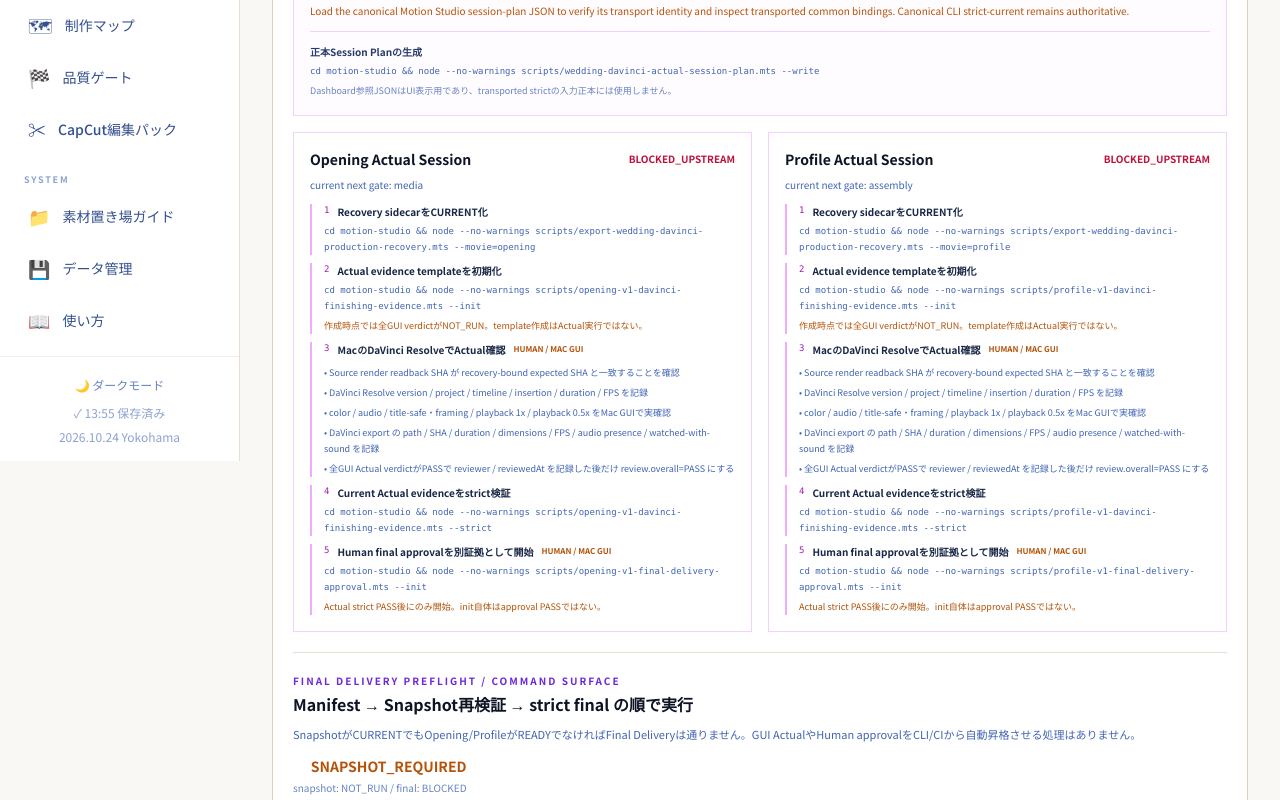
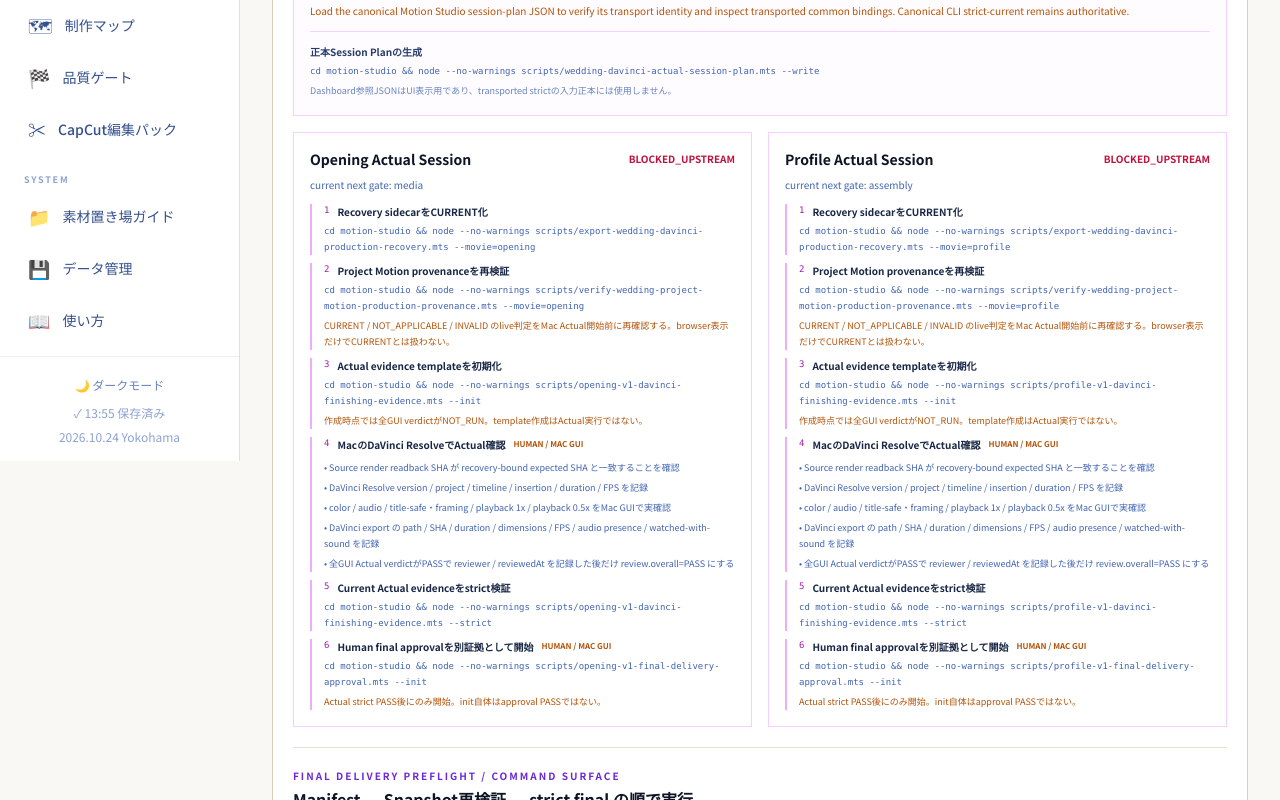
Before and after one commit to m-shogo/wedding-project, a React (Vite) app in the folder movie-dashboard/: page /movie-coach/motion-library in a window 1280 px wide. Shown: the part 2280-3080 px from the top of the page. Built offline with nearby package versions, Linux system fonts and the light colour scheme.

Commit message:
feat(movie): expose project motion state in dashboard session plan

```diff
--- a/movie-dashboard/src/data/weddingDavinciActualSessionPlan.ts
+++ b/movie-dashboard/src/data/weddingDavinciActualSessionPlan.ts
@@ -12,7 +12,7 @@ const manualChecklist = [
   "全GUI Actual verdictがPASSで reviewer / reviewedAt を記録した後だけ review.overall=PASS にする",
 ] as const;
 
-const buildActions = (movieId: MovieId) => {
+const buildActions = (movieId: MovieId, projectMotionCommand: string) => {
   const prefix = movieId === "opening" ? "opening" : "profile";
   return [
     {
@@ -24,6 +24,14 @@ const buildActions = (movieId: MovieId) => {
     },
     {
       order: 2,
+      kind: "PROJECT_MOTION_PREFLIGHT" as const,
+      label: "Project Motion provenanceを再検証",
+      command: `cd motion-studio && ${projectMotionCommand}`,
+      humanOnly: false,
+      note: "CURRENT / NOT_APPLICABLE / INVALID のlive判定をMac Actual開始前に再確認する。browser表示だけでCURRENTとは扱わない。",
+    },
+    {
+      order: 3,
       kind: "EVIDENCE_INIT" as const,
       label: "Actual evidence templateを初期化",
       command: `cd motion-studio && node --no-warnings scripts/${prefix}-v1-davinci-finishing-evidence.mts --init`,
@@ -31,7 +39,7 @@ const buildActions = (movieId: MovieId) => {
       note: "作成時点では全GUI verdictがNOT_RUN。template作成はActual実行ではない。",
     },
     {
-      order: 3,
+      order: 4,
       kind: "MAC_GUI_ACTUAL" as const,
       label: "MacのDaVinci ResolveでActual確認",
       command: null,
@@ -39,14 +47,14 @@ const buildActions = (movieId: MovieId) => {
       checklist: manualChecklist,
     },
     {
-      order: 4,
+      order: 5,
       kind: "STRICT_VERIFY" as const,
       label: "Current Actual evidenceをstrict検証",
       command: `cd motion-studio && node --no-warnings scripts/${prefix}-v1-davinci-finishing-evidence.mts --strict`,
       humanOnly: false,
     },
     {
-      order: 5,
+      order: 6,
       kind: "HUMAN_FINAL_APPROVAL" as const,
       label: "Human final approvalを別証拠として開始",
       command: `cd motion-studio && node --no-warnings scripts/${prefix}-v1-final-delivery-approval.mts --init`,
@@ -60,10 +68,13 @@ export function buildWeddingDavinciActualSessionPlan() {
   const packet = buildWeddingDavinciOperatorPacket();
   const buildProject = (movieId: MovieId) => {
     const project = packet.projects[movieId];
+    const projectMotionPreflight = packet.projectMotionPreflight[movieId];
     const nextStage = project.nextGate?.stage ?? "PRODUCTION_READY";
     const actualRecorded = Boolean(project.actualEvidenceSha256);
     const finalApproved = Boolean(project.finalApprovalSha256);
-    const sessionState = finalApproved
+    const sessionState = projectMotionPreflight.state === "INVALID"
+      ? "BLOCKED_PROJECT_MOTION_PREFLIGHT"
+      : finalApproved
         ? "FINAL_APPROVAL_RECORDED"
         : actualRecorded
           ? "ACTUAL_EVIDENCE_RECORDED"
@@ -76,10 +87,17 @@ export function buildWeddingDavinciActualSessionPlan() {
       sessionState,
       readinessState: project.state,
       currentNextGate: nextStage,
+      projectMotionPreflight: {
+        state: projectMotionPreflight.state,
+        applicable: projectMotionPreflight.applicable,
+        current: projectMotionPreflight.current,
+        command: projectMotionPreflight.command,
+        error: projectMotionPreflight.error ?? null,
+      },
       recoverySha256: project.recoverySha256,
       actualEvidenceSha256: project.actualEvidenceSha256,
       finalApprovalSha256: project.finalApprovalSha256,
-      orderedActions: buildActions(movieId),
+      orderedActions: buildActions(movieId, projectMotionPreflight.command),
     } as const;
   };
 
@@ -104,6 +122,9 @@ export function buildWeddingDavinciActualSessionPlan() {
     ],
     guardrails: [
       "DASHBOARD_PLAN_EXISTS != GUI_ACTUAL_EXECUTED",
+      "PROJECT_MOTION_PREFLIGHT_STATE_TRANSPORTED_WITH_SESSION_PLAN",
+      "PROJECT_MOTION_PREFLIGHT_INVALID => SESSION_PLAN_BLOCKED",
+      "PROJECT_MOTION_PREFLIGHT_CURRENT != GUI_ACTUAL_PASS",
       "EVIDENCE_TEMPLATE_EXISTS != GUI_ACTUAL_PASS",
       "CI_MUST_NOT_PROMOTE_MAC_GUI_ACTUAL",
       "FINAL_HUMAN_APPROVAL_REQUIRES_STRICT_CURRENT_ACTUAL_EVIDENCE",
```
Lines whose indentation alone changed are shown as unchanged.
